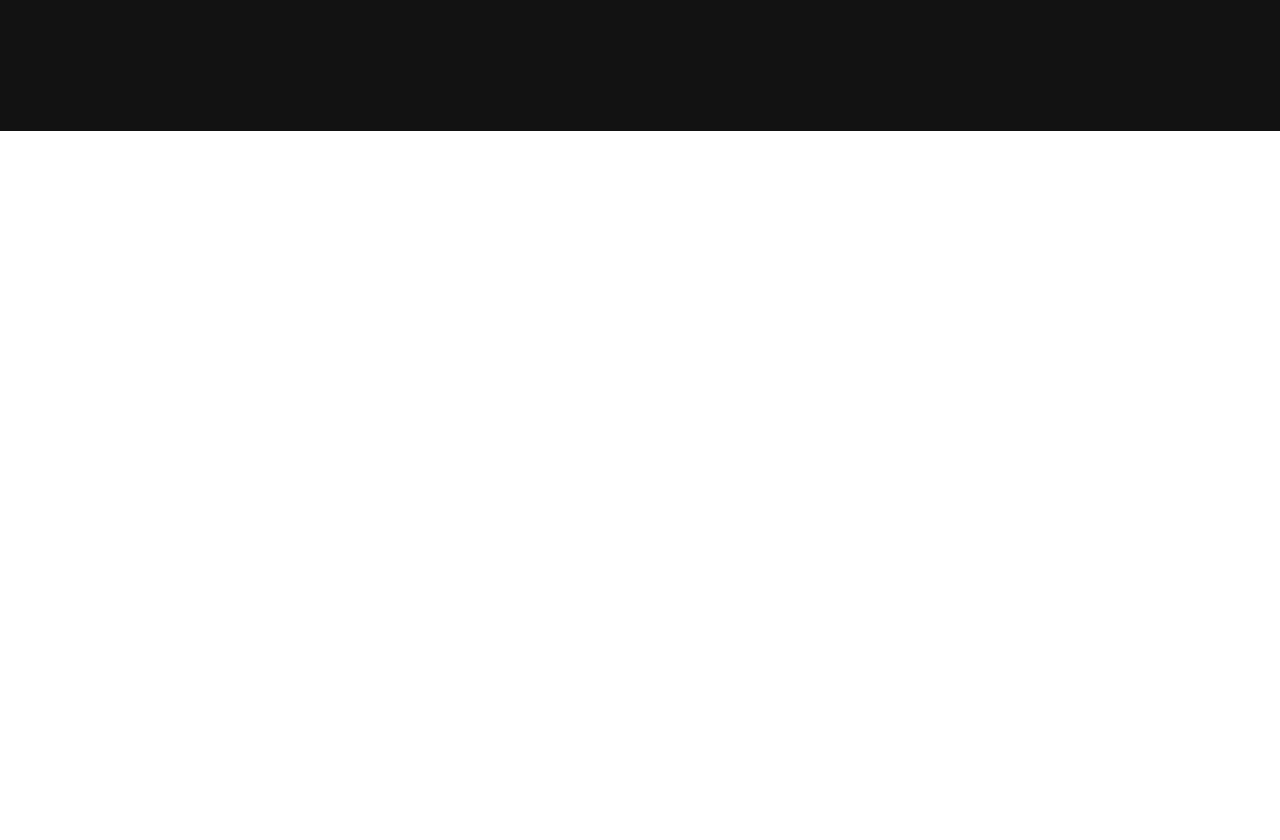
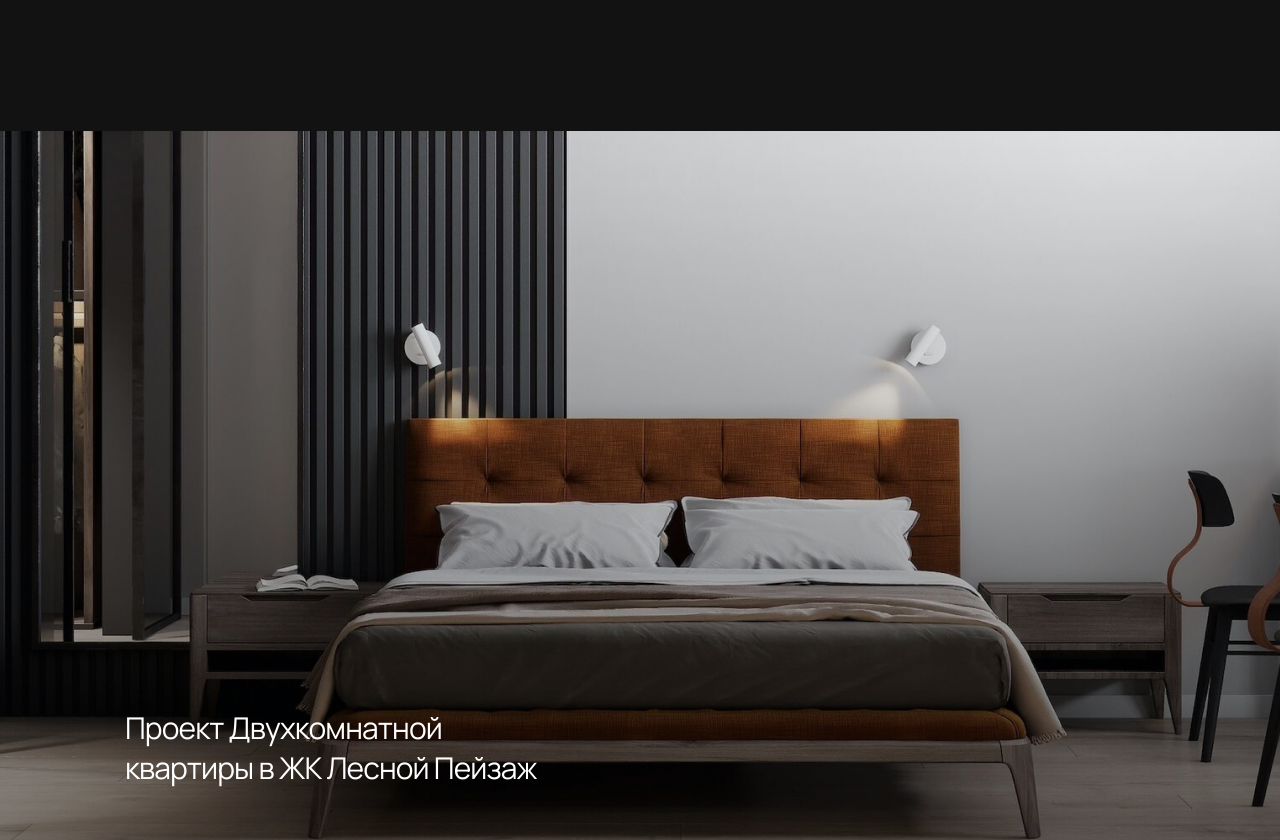
Before and after one commit to andrewforwork/SD-Metrika, a plain HTML site: page index.html in a window 1280 px wide. Shown: the part 5580-6420 px from the top of the page. Drawn offline with Linux system fonts and the light colour scheme.

Commit message:
Update main.css

```diff
--- a/styles/main.css
+++ b/styles/main.css
@@ -263,7 +263,7 @@ section:nth-child(4) {
   min-width: 1400px;
   height: 717px;
   padding-bottom: 0;
-  background-image: url("resources/fullscreen-image.png");
+  background-image: url("/resources/fullscreen-image.png");
   background-repeat: no-repeat;
   background-size: cover;
   background-position: 50% 50%;
```
